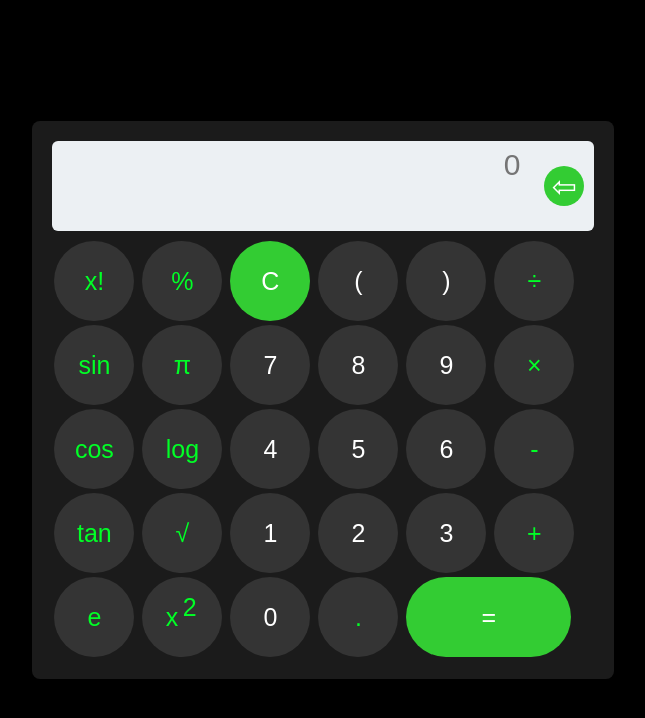
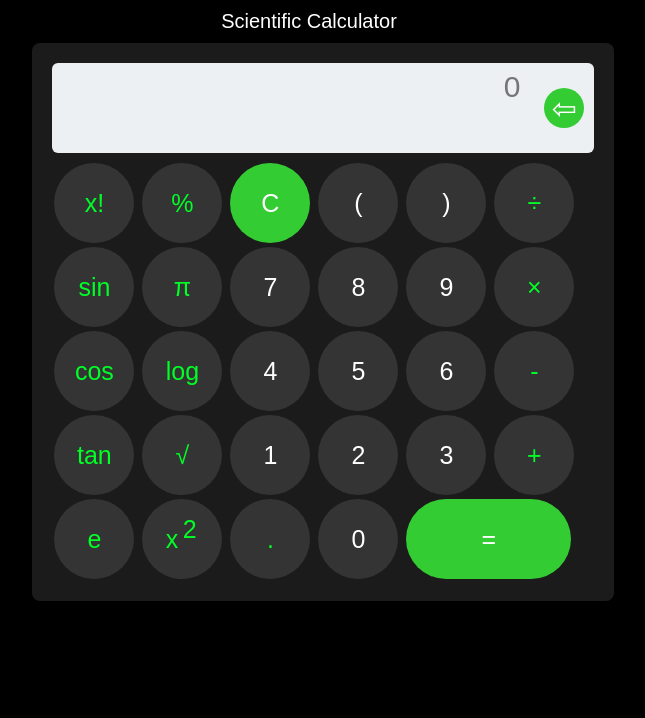
Before and after one commit to Leunsensei/scientific-calculator, a plain HTML site: page index.html in a window 1280 px wide. Shown: the whole page, without its empty margins (331-976 px from the left). Drawn offline with Linux system fonts and the light colour scheme.

Commit message:
final touches

```diff
--- a/index.html
+++ b/index.html
@@ -8,6 +8,8 @@
 
 </head>
 <body>
+
+    <div class="title">Scientific Calculator</div>
 
         <div class="container">
             <div class="display">
@@ -58,8 +60,8 @@
                 <div class="row">
                     <button class="operation" onclick="e()">e</button>
                     <button class="operation" onclick="pow()">x <span style="position: relative; bottom: .4em; right: .1em;">2</span> </button>
+                    <button class="operation">.</button>
                     <button class="btn">0</button>
-                    <button class="operation">.</button>
                     <button class="btn-major" id="eval" onclick="solution.value=eval(screen.value)">=</button>
                 </div>
             </div>
--- a/style.css
+++ b/style.css
@@ -2,15 +2,23 @@
     body {
         padding: 0;
         margin: 0;
+        background: #000000;
         display: flex;
         justify-content: center;
         align-items: center;
-        min-height: 100vh;
-        user-select: none;
-        background: #000000;
+        flex-direction: column;
     }
 
-    .container {   margin-left: 1.8em;
+    .title {
+        display: block;
+        color: white;
+        margin: 10px;
+        font-size: 20px;
+        font-family: Arial, Helvetica, sans-serif;
+    }
+
+    .container {
+        margin-left: 1.8em;
         padding: 20px;
         border-radius: 8px;
         background-color: #1b1b1b;
```
